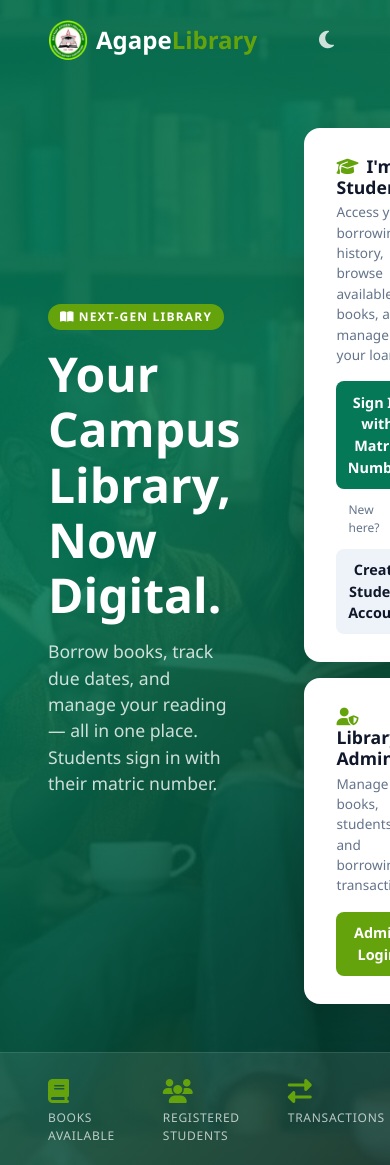
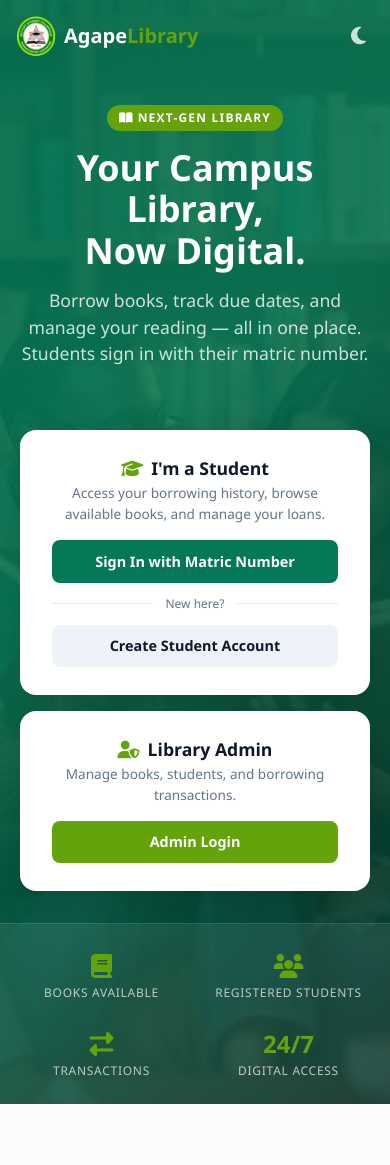
Before and after one commit to lasubsfweb/library-system, a Django app: page / in a window 390 px wide. After the commit the page ends 1104 px from the top, so only its background shows below. Run offline with Django 5.2, Linux system fonts and the light colour scheme.

Commit message:
style: fix mobile responsiveness across templates

```diff
--- a/library/templates/library/home.html
+++ b/library/templates/library/home.html
@@ -222,6 +222,49 @@
       text-transform: uppercase;
       letter-spacing: .06em;
     }
+
+    /* Background Slider Images */
+    .bg-slide-1 { background-image: url('{% static "images/backgriund.jpg" %}'); }
+    .bg-slide-2 { background-image: url('{% static "images/Background 2.jpg" %}'); }
+    .bg-slide-3 { background-image: url('{% static "images/Background 3.jpg" %}'); }
+    .bg-slide-4 { background-image: url('{% static "images/Background 4.jpg" %}'); }
+
+    /* Mobile Responsiveness */
+    @media (max-width: 768px) {
+      .nav-bar {
+        padding: 1rem;
+      }
+      .brand {
+        font-size: 1.25rem;
+      }
+      .hero-body {
+        flex-direction: column;
+        padding: 2rem 1.25rem;
+        gap: 2rem;
+        text-align: center;
+      }
+      .hero-text h1 {
+        font-size: 2.25rem;
+      }
+      .hero-text p {
+        margin-left: auto;
+        margin-right: auto;
+      }
+      .cards-area {
+        max-width: 100%;
+        width: 100%;
+      }
+      .stats-strip {
+        padding: 1.5rem 1.25rem;
+        flex-wrap: wrap;
+        gap: 1.5rem;
+        justify-content: center;
+      }
+      .stat {
+        text-align: center;
+        flex: 1 1 40%;
+      }
+    }
   </style>
 </head>
 
@@ -229,10 +272,10 @@
   <div class="hero">
     <!-- Animated Background Slider -->
     <div class="hero-bg-slider">
-      <div class="hero-bg-slide active" style="background-image: url('{% static "images/backgriund.jpg" %}');"></div>
-      <div class="hero-bg-slide" style="background-image: url('{% static "images/Background 2.jpg" %}');"></div>
-      <div class="hero-bg-slide" style="background-image: url('{% static "images/Background 3.jpg" %}');"></div>
-      <div class="hero-bg-slide" style="background-image: url('{% static "images/Background 4.jpg" %}');"></div>
+      <div class="hero-bg-slide active bg-slide-1"></div>
+      <div class="hero-bg-slide bg-slide-2"></div>
+      <div class="hero-bg-slide bg-slide-3"></div>
+      <div class="hero-bg-slide bg-slide-4"></div>
     </div>
     <div class="hero-overlay"></div>
 
```
Also changed, not shown: library/templates/library/auth_base.html (+13 -0 lines), library/templates/library/base.html (+68 -8 lines).
